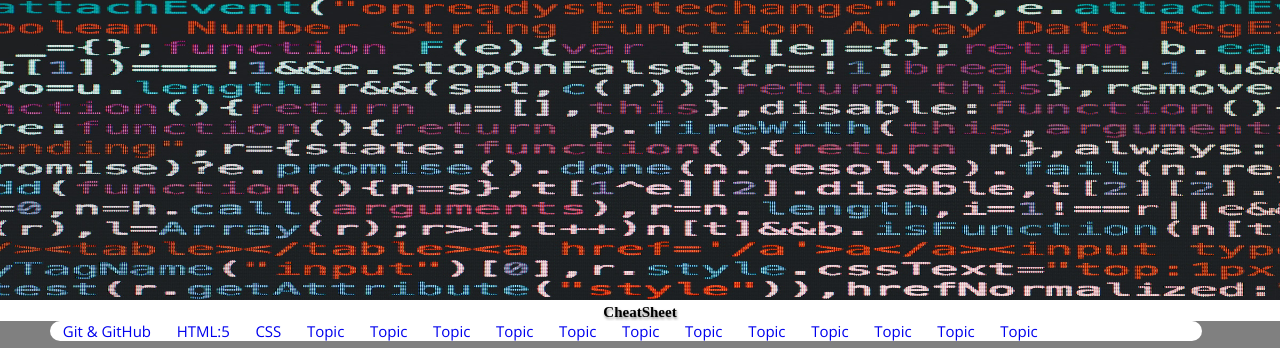
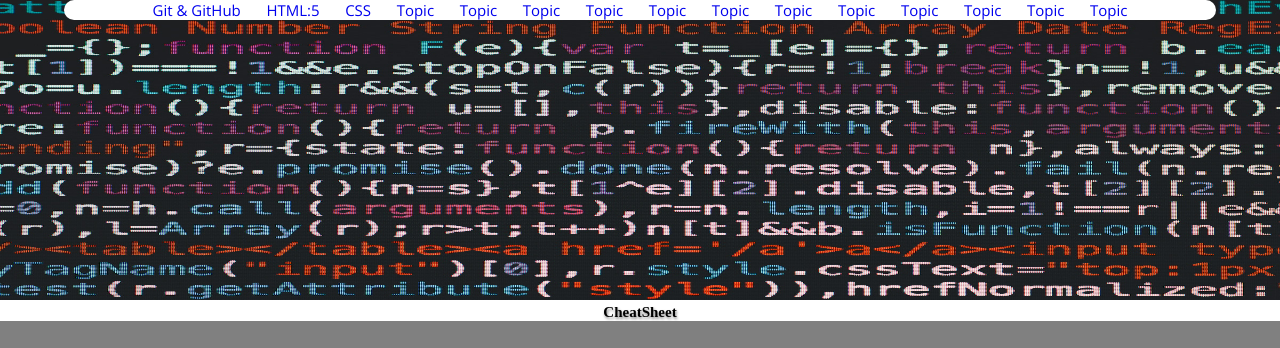
Before and after one commit to Skrawl2K/SuperCode_BootCamp_CheatSheet, a plain HTML site: page index.html in a window 1280 px wide. Shown: the top 348 px of the page. Drawn offline with Linux system fonts and the light colour scheme; a web font is replaced by a local one.

Commit message:
navbar corrected

```diff
--- a/assets/css/style.css
+++ b/assets/css/style.css
@@ -48,6 +48,8 @@
     background-color: #ffffff;
     width: 90%;
     border-radius: 20px;
+    justify-content: center;
+    margin-left: 5vw;
 }
 
 .nav-point1 {
--- a/index.html
+++ b/index.html
@@ -10,15 +10,6 @@
 </head>
 
 <body>
-    <header>
-
-        <img src="./assets/img/code_background.jpg" alt="code_background">
-
-        <h1>
-            CheatSheet
-        </h1>
-    </header>
-    <main>
 
     <nav>
         <ul class="navbar">
@@ -40,6 +31,17 @@
 
         </ul>
     </nav>
+    <header>
+
+        <img src="./assets/img/code_background.jpg" alt="code_background">
+
+        <h1>
+            CheatSheet
+        </h1>
+    </header>
+    <main>
+
+
         <section class="content-block1">
             <article class="block-position1">
                 <h1>
```
Lines whose indentation alone changed are shown as unchanged.
